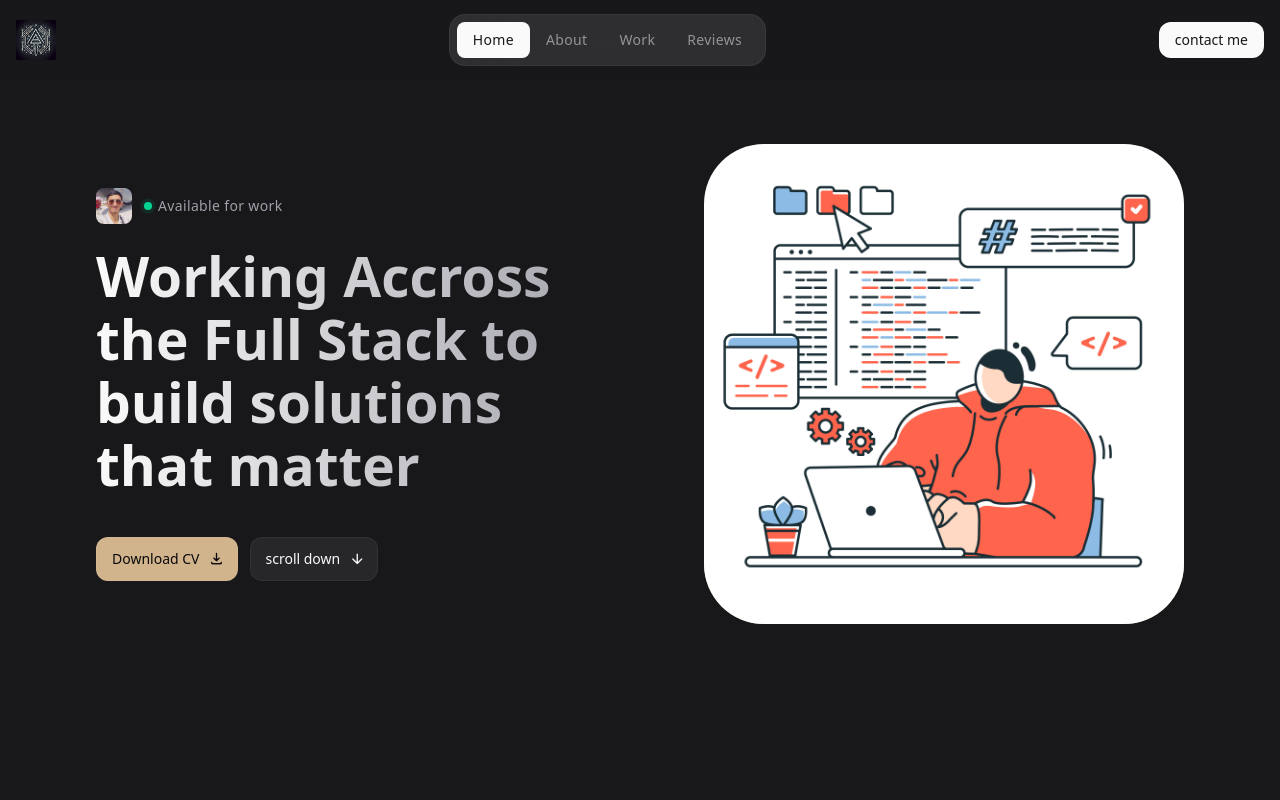
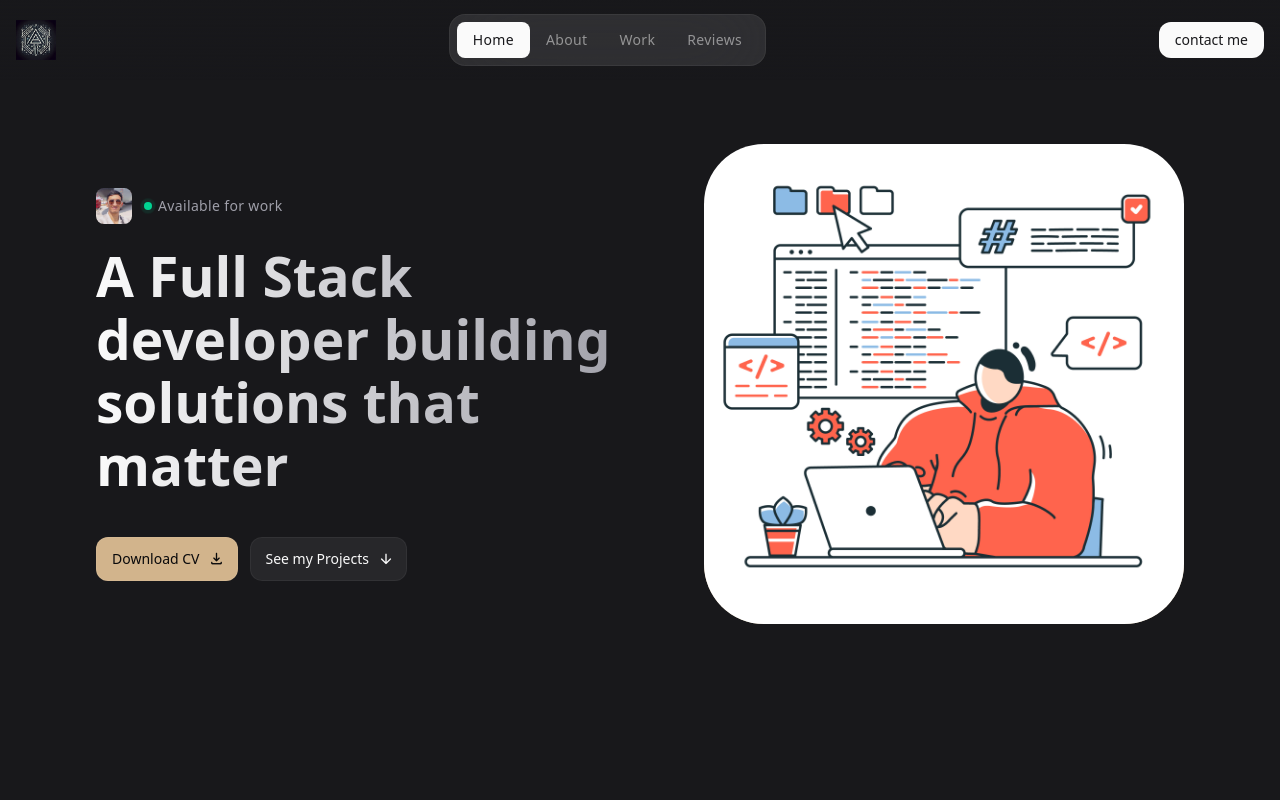
Before and after one commit to adi-amatdev/aadityas-portfolio, a React (Vite) app: page / in a window 1280 px wide. Shown: the top 800 px of the page. Built offline with nearby package versions, Linux system fonts and the light colour scheme; the HTML template or start-up script is replaced by a standard one.

Commit message:
refining

```diff
--- a/src/components/Footer.jsx
+++ b/src/components/Footer.jsx
@@ -1,4 +1,4 @@
-import { ButtonPrimary } from "./Button";
+//import { ButtonPrimary } from "./Button";
 import { footerMail, sitemap,socials } from "../constants";
 const Footer = () => {
 
@@ -10,12 +10,12 @@ const Footer = () => {
                         <h2 className="headline-1 mb-8 lg:max-w-[12ch] reveal-up">
                          Let&apos;s work together today!
                         </h2>
-                        <ButtonPrimary
+                        {/* <ButtonPrimary
                             href={footerMail}
                             icon={"chevron_right"}
                             label="Start project"
                             classes="reveal-up"
-                        />
+                        /> */}
                     </div>
                     <div className="grid grid-cols-2 gap-4 lg:pl-20">
                         <div>
--- a/src/components/Hero.jsx
+++ b/src/components/Hero.jsx
@@ -49,8 +49,8 @@ const Hero = () => {
                         </div>
                     </div>
                    <ButtonOutline
-                        href="#about"
-                        label="scroll down"
+                        href="#work"
+                        label="See my Projects"
                         icon="arrow_downward"
                    />
                 </div>
@@ -66,18 +66,18 @@ const Hero = () => {
                                 height={800}
                                 loading="lazy"
                                 alt="Aaditya Acharya"
-                                className="w-full object-cover transition-all duration-500 ease-in-out transform group-hover:scale-90 group-hover:opacity-0"
+                                className="w-full object-cover transition-all duration-500 ease-in-out transform" //group-hover:scale-90 group-hover:opacity-0
                             />
 
                             {/* Hover image with fade-in and scale-up */}
-                            <img
+                            {/* <img
                                 src="/assets/images/pot.webp"
                                 width={656}
                                 height={800}
                                 loading="lazy"
                                 alt="Aaditya Acharya"
                                 className="absolute inset-0 w-full h-full object-cover opacity-0 scale-110 transition-all duration-500 ease-in-out group-hover:opacity-100 group-hover:scale-100"
-                            />
+                            /> */}
                     </div>
                 </figure>
             </div>
--- a/src/constants.jsx
+++ b/src/constants.jsx
@@ -1,7 +1,7 @@
 // hero jsx
 
 export const heroMessage = "Available for work";
-export const mainMessage = "Working Accross the Full Stack to build solutions that matter";
+export const mainMessage = "A Full Stack developer building solutions that matter";
 
 
 // about jsx
```
